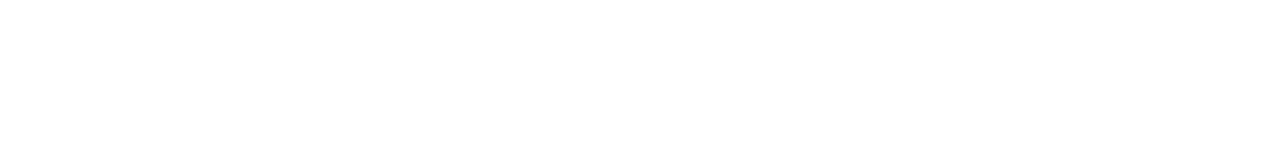
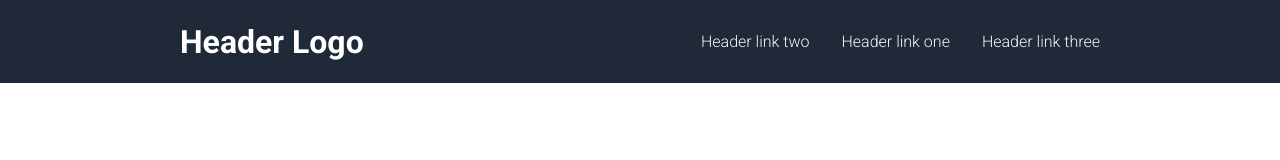
Before and after one commit to schunsie/landing-page, a plain HTML site: page index.html in a window 1280 px wide. Drawn offline with Linux system fonts and the light colour scheme.

Commit message:
Add header html and css

```diff
--- a/index.html
+++ b/index.html
@@ -3,9 +3,17 @@
 <head>
     <meta charset="UTF-8">
     <meta name="viewport" content="width=device-width, initial-scale=1.0">
-    <title>Document</title>
+    <link rel="stylesheet" href="style.css">
+    <title>Landing Page</title>
 </head>
 <body>
-
+    <header>
+        <div class="logo">Header Logo</div>
+        <ul>
+            <li><a href="#">Header link two</a></li>
+            <li><a href="#">Header link one</a></li>
+            <li><a href="#">Header link three</a></li>
+        </ul>
+    </header>
 </body>
 </html>
--- a/style.css
+++ b/style.css
@@ -1 +1,34 @@
 /* Insert styling here */
+@import url('https://fonts.googleapis.com/css2?family=Roboto:ital,wght@0,100;0,300;0,400;0,500;0,700;0,900;1,100;1,300;1,400;1,500;1,700;1,900&display=swap');
+
+body {
+    font-family: Roboto, Arial, Helvetica, sans-serif;
+    margin: 0;
+    padding: 0;
+}
+
+header {
+    background-color: #1F2937;
+    color: white;
+    display: flex;
+    justify-content: space-between;
+    align-items: center;
+    padding: 16px 180px;
+}
+
+.logo {
+    font-size: 32px;
+    font-weight: 700;
+}
+
+ul {
+    display: flex;
+    list-style: none;
+    gap: 32px;
+    font-weight: 300;
+}
+
+a {
+    text-decoration: none;
+    color: whitesmoke;
+}
```
